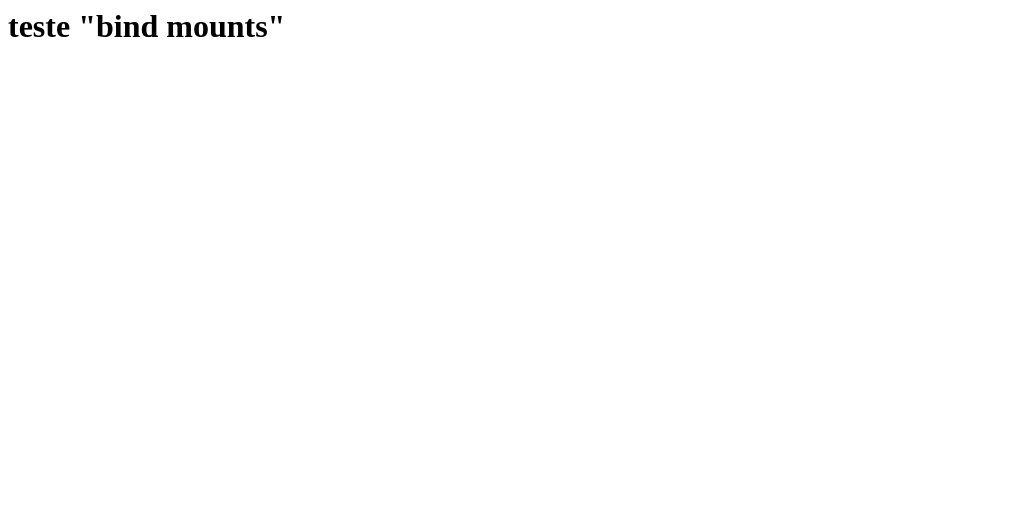
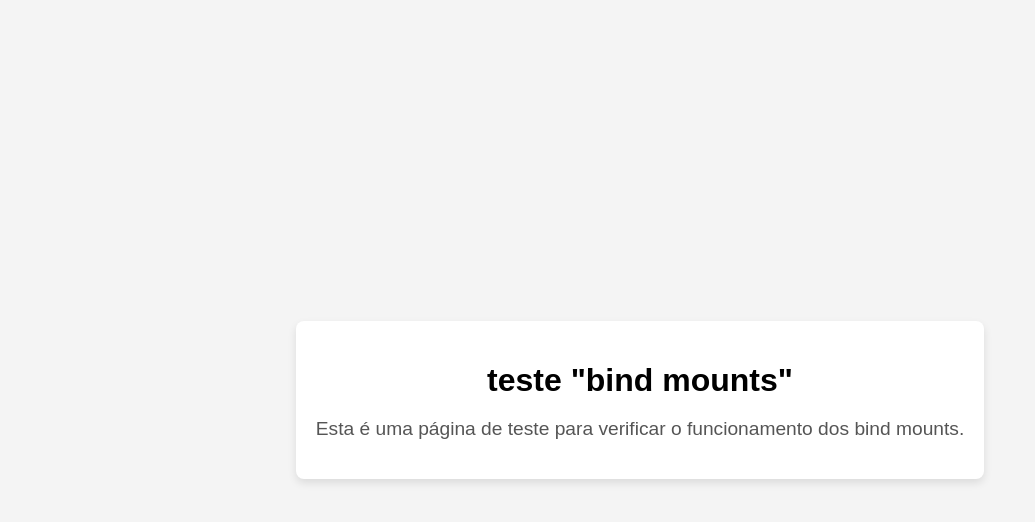
Before and after one commit to AngeloSouza1/Full-Cycle, a plain HTML site: page html/index.html in a window 1280 px wide. Shown: the whole page, without its empty margins (0-1035 px from the left). Drawn offline with Linux system fonts and the light colour scheme.

Commit message:
chore: detalhando pagina teste html

```diff
--- a/html/index.html
+++ b/html/index.html
@@ -1 +1,43 @@
-<h1>teste "bind mounts"</h1>
+<!DOCTYPE html>
+<html lang="pt-BR">
+<head>
+    <meta charset="UTF-8">
+    <meta name="viewport" content="width=device-width, initial-scale=1.0">
+    <meta name="description" content="Página de teste para bind mounts">
+    <meta name="author" content="Seu Nome">
+    <title>Teste Bind Mounts</title>
+    <style>
+        body {
+            font-family: Arial, sans-serif;
+            margin: 0;
+            padding: 0;
+            display: flex;
+            justify-content: center;
+            align-items: center;
+            height: 100vh;
+            background-color: #f4f4f4;
+        }
+        .container {
+            text-align: center;
+            background: #fff;
+            padding: 20px;
+            border-radius: 8px;
+            box-shadow: 0 4px 8px rgba(0, 0, 0, 0.1);
+        }
+        h1 {
+            font-size: 2em;
+            margin-bottom: 0.5em;
+        }
+        p {
+            font-size: 1.2em;
+            color: #555;
+        }
+    </style>
+</head>
+<body>
+    <div class="container">
+        <h1>teste "bind mounts"</h1>
+        <p>Esta é uma página de teste para verificar o funcionamento dos bind mounts.</p>
+    </div>
+</body>
+</html>
```
